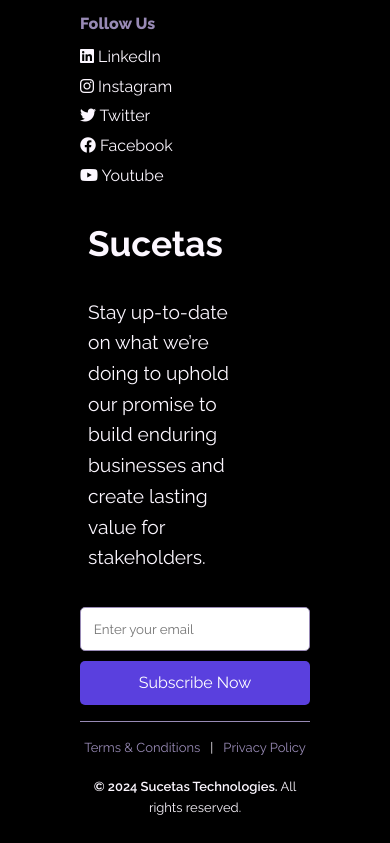
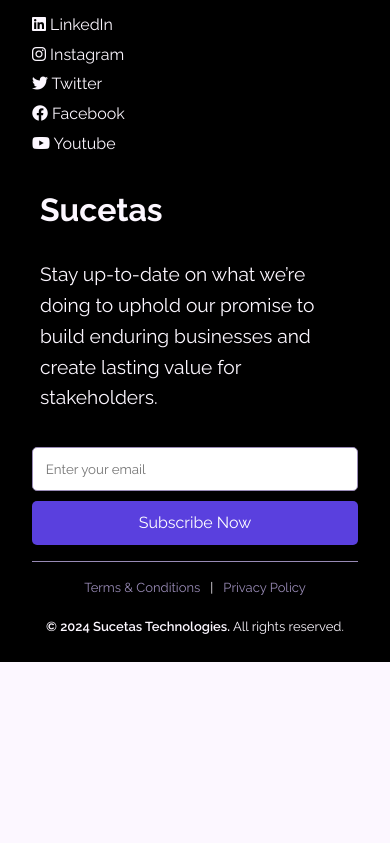
Before and after one commit to ingalgi-krishna/sucetaslanding, a React (Vite) app: page /terms-and-conditions in a window 390 px wide. Shown: the part 2488-3331 px from the top of the page. After the commit the page ends 3150 px from the top, so only its background shows below. Built offline with nearby package versions, Linux system fonts and the light colour scheme.

Commit message:
finishing touches hero, footer

```diff
--- a/src/css/Footer.css
+++ b/src/css/Footer.css
@@ -2,7 +2,7 @@
 .footer {
   background-color: #000;
   color: #fcf7ff;
-  padding: 0rem 5rem;
+  padding: 0rem 4rem;
   padding-top: 2rem;
   line-height: 1.6;
 }
@@ -19,13 +19,13 @@
 }
 
 .footer-branding h1 {
-  font-size: 2.2rem;
+  font-size: 2rem;
   color: #fcf7ff;
   margin-bottom: 0.5rem;
 }
 
 .footer-branding p {
-  margin-right: 30%;
+  margin-right: 10%;
   margin-bottom: 1rem;
 }
 
@@ -142,6 +142,10 @@
 
 /* Styles for smaller screens */
 @media (max-width: 768px) {
+  .footer {
+    padding: 0rem 2rem;
+  }
+
   .footer-top {
     flex-direction: column;
   }
@@ -150,7 +154,6 @@
     flex: 1 1 100%; /* Full width on smaller screens */
     text-align: left;
     width: 100%;
-    margin-right: 0; /* Remove right margin */
     order: 2; /* Newsletter appears at the bottom */
   }
 
--- a/src/css/Landing.css
+++ b/src/css/Landing.css
@@ -94,6 +94,11 @@
 
 /* Responsive Design */
 @media (max-width: 1000px) {
+  .header {
+    padding: 0rem 2rem;
+    padding-top: 2rem;
+  }
+
   .content-wrapper {
     flex-direction: column; /* Stack the headline and subheadline on smaller screens */
     align-items: flex-start;
@@ -114,7 +119,7 @@
   }
 }
 
-@media (max-width: 480px) {
+@media (max-width: 600px) {
   .headline {
     font-size: 3rem;
   }
@@ -124,7 +129,22 @@
   }
 
   .cta-button {
-    font-size: 1rem;
+    font-size: 0.8rem;
+    padding: 0.8rem 0.8rem;
+  }
+}
+
+@media (max-width: 350px) {
+  .headline {
+    font-size: 2rem;
+  }
+
+  .subheadline {
+    font-size: 0.8rem;
+  }
+
+  .cta-button {
+    font-size: 0.8rem;
     padding: 0.8rem 1.5rem;
   }
 }
```
